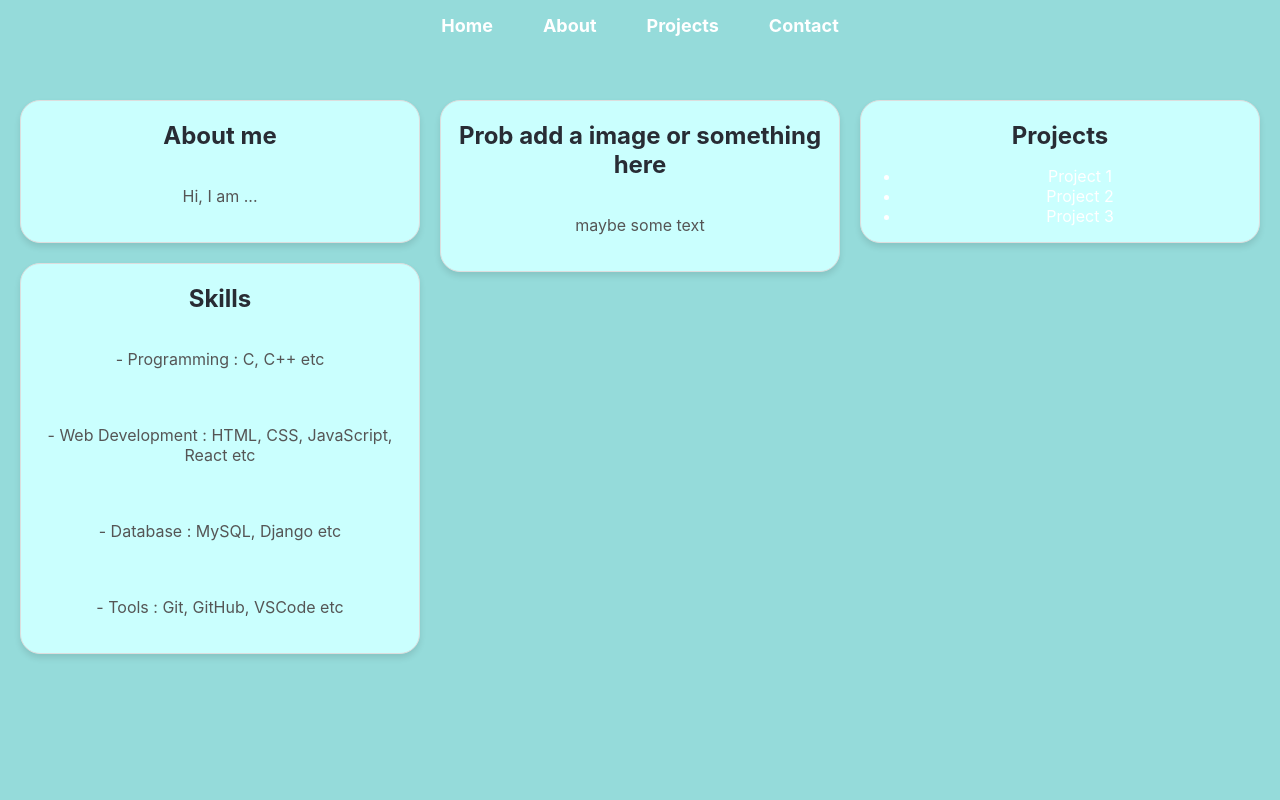
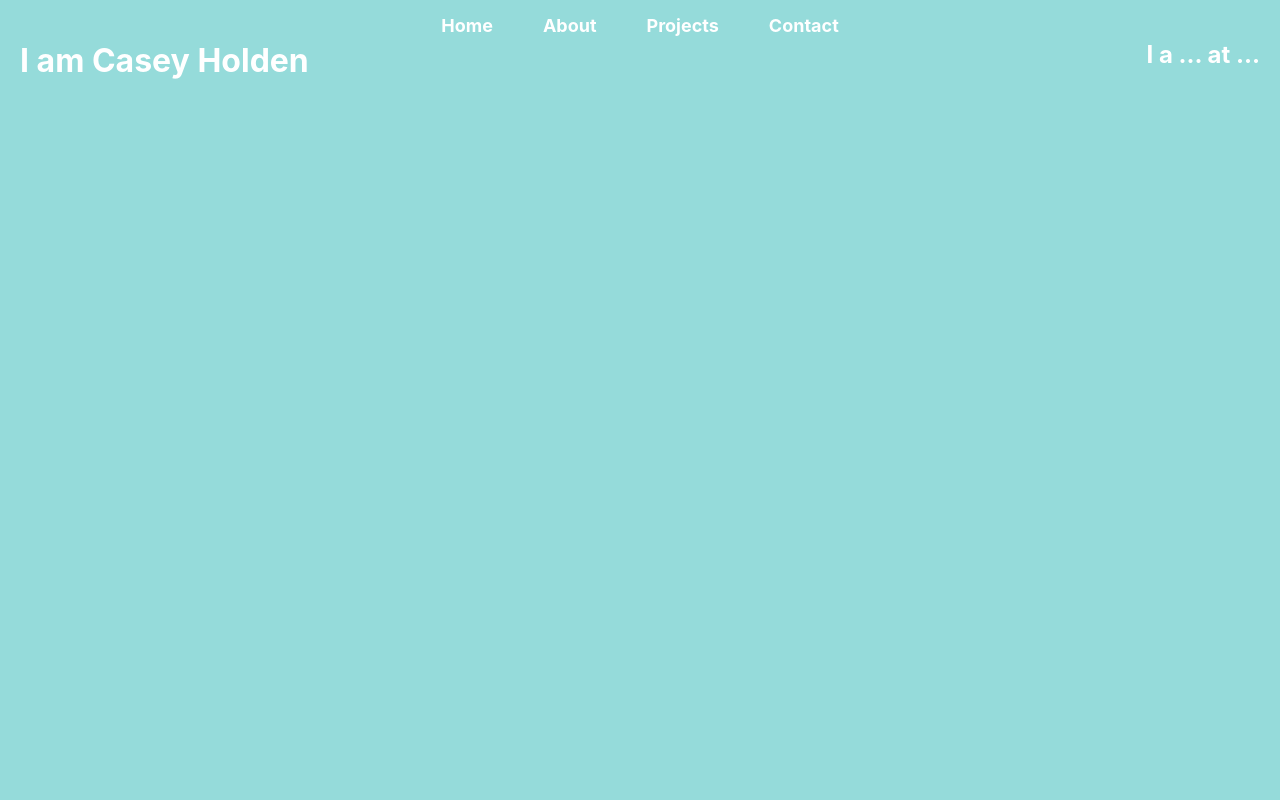
Before and after one commit to holdenc20/holdenc20.github.io, a React (Create React App) app: page / in a window 1280 px wide. Shown: the top 800 px of the page. Built offline with nearby package versions, Linux system fonts and the light colour scheme.

Commit message:
Formatting nav

```diff
--- a/src/App.css
+++ b/src/App.css
@@ -94,34 +94,3 @@ footer p {
   width: 100%;
   height: 100vh;
 }
-
-.column {
-  margin-top: 10vh;
-  flex: 1; /* Ensures all columns take up equal width */
-  height: 90vh;
-}
-
-.card {
-  background-color: #cafffe;
-  border: 1px solid #ddd; /* Light border */
-  border-radius: 20px; /* Rounded corners */
-  margin-bottom: 20px;
-  box-shadow: 0 4px 6px rgba(0, 0, 0, 0.1); /* Slight shadow for depth */
-  transition: transform 0.2s ease, box-shadow 0.2s ease;
-}
-
-.card h2 {
-  font-size: 1.5rem;
-  margin-bottom: 10px;
-  color:#282c34;
-}
-
-.card p {
-  color: #555; /* Slightly darker text color */
-  padding: 20px;
-}
-
-.card:hover {
-  transform: translateY(-3px); /* Moves the card up slightly on hover */
-  box-shadow: 0 8px 16px rgba(0, 0, 0, 0.2); /* Darker shadow on hover */
-}
--- a/src/App.js
+++ b/src/App.js
@@ -14,51 +14,9 @@ function App() {
             <li><a href="#contact">Contact</a></li>
           </ul>
         </nav>
-
-        {/* Hero Section - 3 columns of cards */}
         <div className="hero">
-          <div className="column">
-            <div className="card">
-              <h2>About me</h2>
-              <p>Hi, I am ...</p>
-            </div>
-            <div className="card">
-              <h2>Skills</h2>
-              <p>
-                  - Programming : C, C++ etc
-              </p>
-              <p>
-                  - Web Development : HTML, CSS, JavaScript, React etc
-              </p>
-              <p>
-                  - Database : MySQL, Django etc
-              </p>
-              <p>
-                  - Tools : Git, GitHub, VSCode etc
-              </p>
-
-            </div>
-          </div>
-          <div className="column">
-            <div className="card">
-              <h2>Prob add a image or something here</h2>
-              <p>maybe some text</p>
-            </div>
-          </div>
-          <div className="column">
-            <div className="card">
-              <h2>Projects</h2>
-              <ul>
-                <li>Project 1</li>
-                {/*image of project 1*/}
-                <li>Project 2</li>
-                {/*image of project 2*/}
-                <li>Project 3</li>
-                {/*image of project 3*/}
-              </ul>
-
-            </div>
-          </div>
+          <h1>I am Casey Holden</h1>
+          <h2> I a ... at ...</h2>
         </div>
       </header>
 
```
